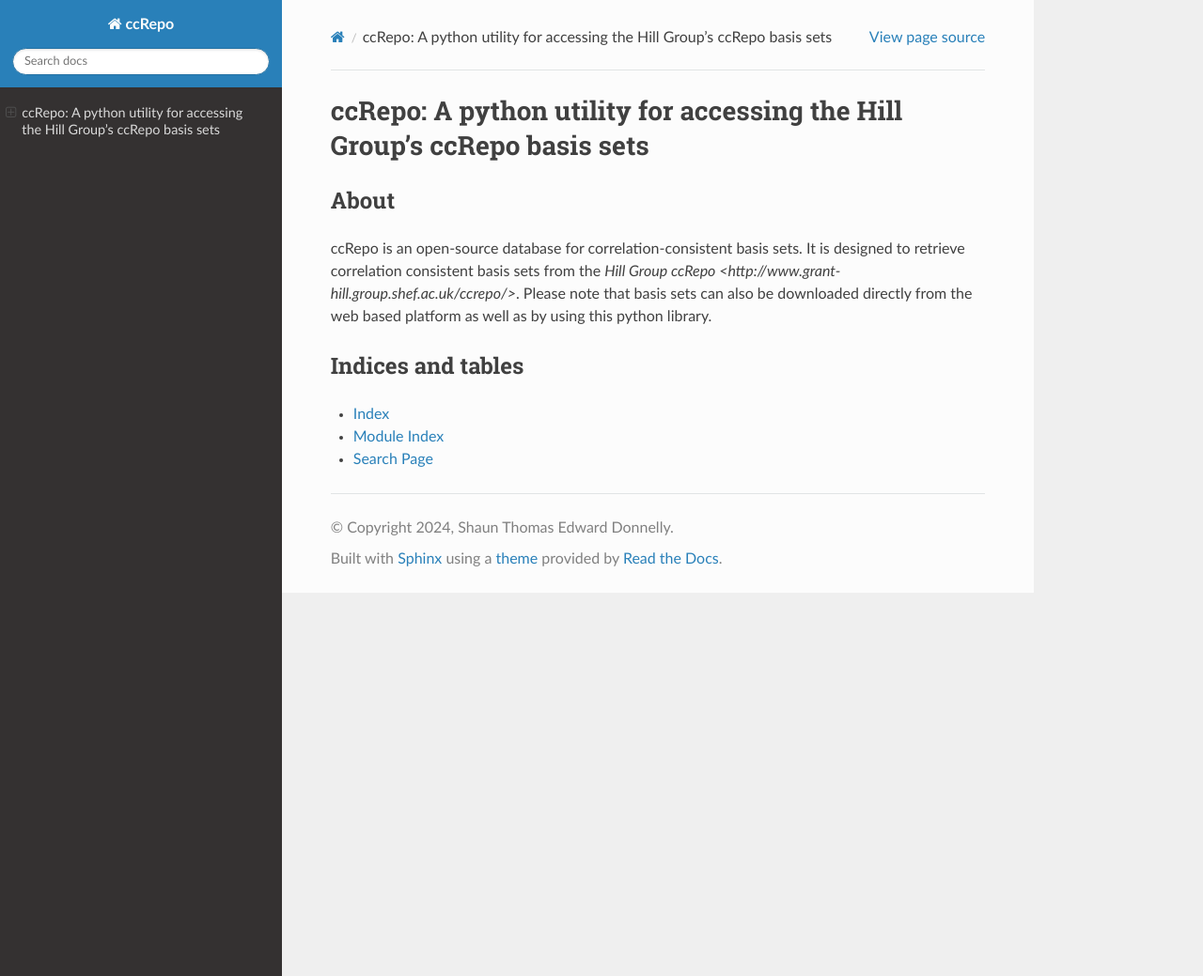
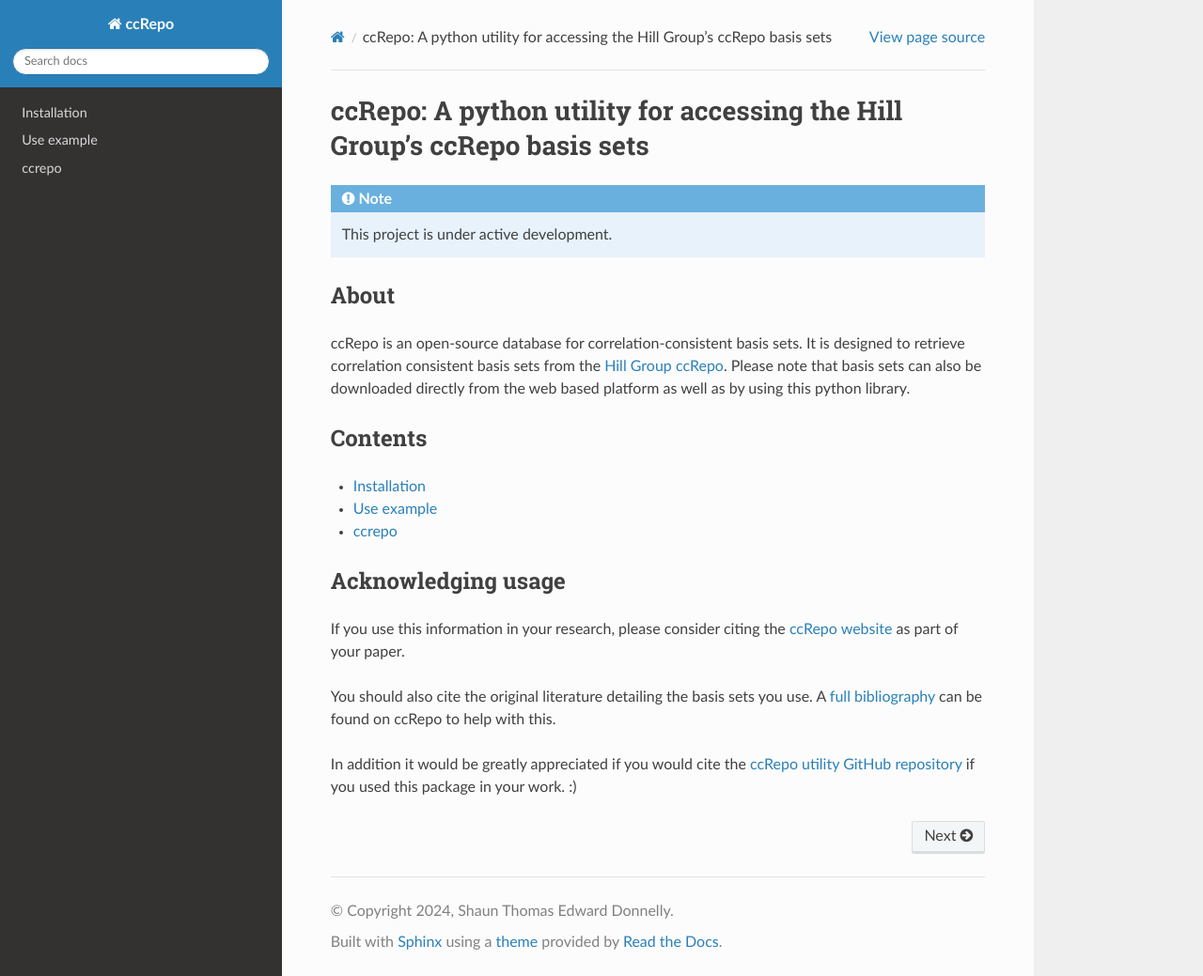
Before and after one commit to Sheffield-Theoretical-Chemistry/ccrepo_utility, a Sphinx documentation site: the page built from docs/index.rst, in a window 1280 px wide and 1039 px high. Shown: the whole window at 94% size. Built offline with Sphinx 7.4.7 and the Read the Docs theme 2.0.0, drawn with Linux system fonts in a browser that asks for light colours.

Commit message:
updated docs

```diff
--- a/docs/index.rst
+++ b/docs/index.rst
@@ -1,26 +1,33 @@
 .. ccRepo documentation master file
 
-==================================
+==========================================================================
 ccRepo: A python utility for accessing the Hill Group's ccRepo basis sets
-==================================
+==========================================================================
+
+.. note::
+
+   This project is under active development.
 
 About
 ======
 
-ccRepo is an open-source database for correlation-consistent basis sets. It is designed to retrieve correlation consistent basis sets from the `Hill Group ccRepo <http://www.grant-hill.group.shef.ac.uk/ccrepo/>`. Please note that basis sets can also be downloaded directly from the web based platform as well as by using this python library.
+ccRepo is an open-source database for correlation-consistent basis sets. It is designed to retrieve correlation consistent basis sets from the `Hill Group ccRepo <http://www.grant-hill.group.shef.ac.uk/ccrepo>`_. Please note that basis sets can also be downloaded directly from the web based platform as well as by using this python library.
+
+Contents
+=========
 
 .. toctree::
    :maxdepth: 1
+
    installation
-   introduction
    tutorials
-   api/modules
+   modules
 
+Acknowledging usage
+====================
 
+If you use this information in your research, please consider citing the `ccRepo website <http://www.grant-hill.group.shef.ac.uk/ccrepo/index.html>`_ as part of your paper.
 
-Indices and tables
-==================
+You should also cite the original literature detailing the basis sets you use. A `full bibliography <http://www.grant-hill.group.shef.ac.uk/ccrepo/bib.html>`_ can be found on ccRepo to help with this.
 
-* :ref:`genindex`
-* :ref:`modindex`
-* :ref:`search`
+In addition it would be greatly appreciated if you would cite the `ccRepo utility GitHub repository <ttps://github.com/stedonnelly/ccrepo_utility>`_ if you used this package in your work. :)
--- a/docs/tutorials.txt
+++ /dev/null
@@ -1,3 +0,0 @@
-.. tutorials file
-
-.. _`sec:tutorials`:
```
Also changed, not shown: docs/ccrepo.rst (added, +53 -0 lines), docs/modules.rst (added, +7 -0 lines), 2 other files.
